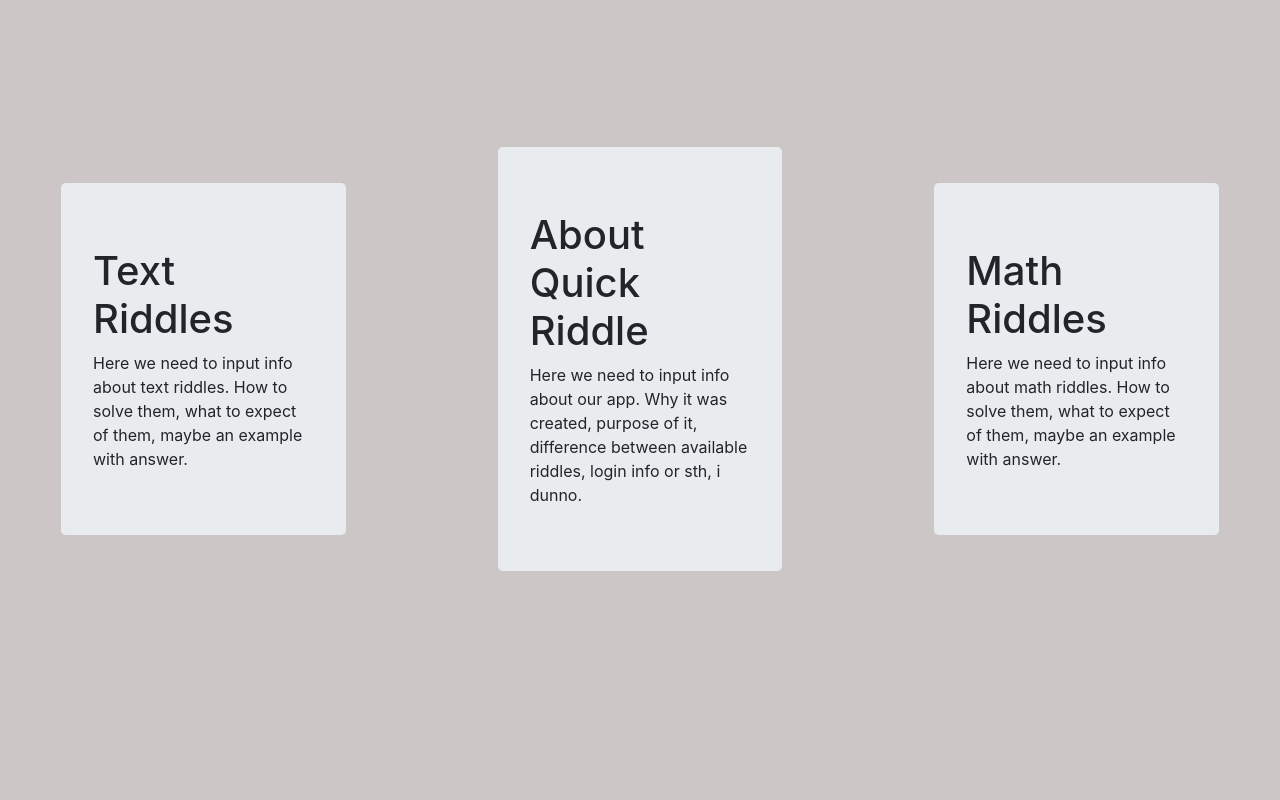
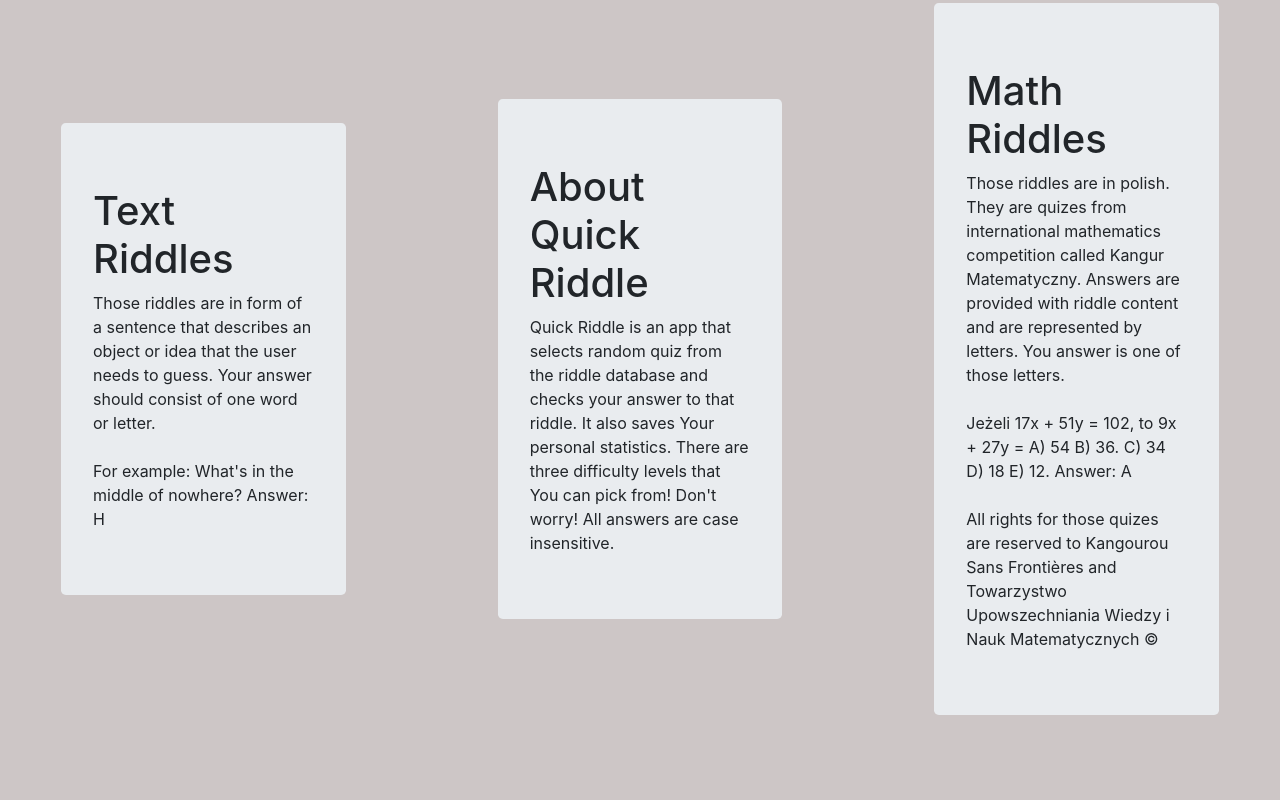
Before and after one commit to JohnnyBeet/QuickRiddle, a Flask app: page /about in a window 1280 px wide. Shown: the part 56-856 px from the top of the page. Run offline with Flask 3, Linux system fonts and the light colour scheme; some libraries are stand-ins or nearby versions.

Commit message:
Add copyright and update about page

```diff
--- a/project/routes.py
+++ b/project/routes.py
@@ -60,7 +60,11 @@ def difficulty():
     if current_user.is_authenticated:
         if request.method == 'POST':
             global category
+            global is_copyright
+            is_copyright = False
             category = request.form.get('cat_value')
+            if category == 'math_riddle':
+                is_copyright = True
             app.logger.info(f"Chosen category: {str(category)}")
         return render_template('difficulty.html')
     return redirect(url_for('login'))
@@ -77,7 +81,7 @@ def riddle():
         global random_quiz
         random_quiz = random_riddle(category=category, difficulty=difficulty)
         app.logger.info(f"Chosen riddle ID: {str(random_quiz.id)}")
-        return render_template('riddle.html', quiz_content=random_quiz.content)
+        return render_template('riddle.html', quiz_content=random_quiz.content, is_copyright=is_copyright)
     return redirect(url_for('login'))
 
 
--- a/project/static/main.css
+++ b/project/static/main.css
@@ -17,6 +17,7 @@ body {
 }
 
 .margin-jumbo {
+    min-height: 1000px;
     margin-right: 15%;
     margin-left: 15%;
     margin-bottom: 20%;
@@ -35,7 +36,7 @@ body {
     height: 200px;
     margin-right: 5%;
     margin-left: 5%;
-    margin-bottom: 20%;
+    margin-bottom: 5%;
     background-color: rgb(149, 142, 109);
 
 }
@@ -46,3 +47,9 @@ body {
    margin-left: auto;
    margin-right: auto;
 }
+
+.jumbotron {
+    min-height: 300px; /* Set a minimum height for jumbotrons /
+    display: flex; / Enable flexbox layout /
+    align-items: center; / Center the content vertically */
+  }
--- a/project/templates/about.html
+++ b/project/templates/about.html
@@ -4,19 +4,25 @@
         <div class="container col-4 d-flex justify-content-center align-items-center">
             <div class="jumbotron margin-jumbo">
                 <h1>Text Riddles</h1>
-                Here we need to input info about text riddles. How to solve them, what to expect of them, maybe an example with answer.
+                Those riddles are in form of a sentence that describes an object or idea that the user needs to guess. Your answer should consist of one word or letter. <br> <br>
+                For example: What's in the middle of nowhere? Answer: H
             </div>
         </div>
         <div class="col-4 d-flex justify-content-center align-items-center">
             <div class="jumbotron margin-jumbo">
                 <h1>About Quick Riddle</h1>
-                Here we need to input info about our app. Why it was created, purpose of it, difference between available riddles, login info or sth, i dunno.
+                Quick Riddle is an app that selects random quiz from the riddle database and checks your answer to that riddle. It also saves Your personal statistics.
+                There are three difficulty levels that You can pick from! Don't worry! All answers are case insensitive.
             </div>
         </div>
         <div class="col-4 d-flex justify-content-center align-items-center">
             <div class="jumbotron margin-jumbo">
                 <h1>Math Riddles</h1>
-                Here we need to input info about math riddles. How to solve them, what to expect of them, maybe an example with answer.
+                Those riddles are in polish. They are quizes from international mathematics competition called Kangur Matematyczny. Answers are provided with riddle content and are
+                represented by letters. You answer is one of those letters. <br>
+                <br>
+                Jeżeli 17x + 51y = 102, to 9x + 27y = A) 54 B) 36. C) 34 D) 18 E) 12. Answer: A <br> <br>
+                All rights for those quizes are reserved to Kangourou Sans Frontières and <br> Towarzystwo Upowszechniania Wiedzy i Nauk Matematycznych &copy;
             </div>
         </div>
     </div>
--- a/project/templates/riddle.html
+++ b/project/templates/riddle.html
@@ -13,4 +13,10 @@
     </div>
 </form>
 
+{% if is_copyright %}
+<div style="text-align: center; margin-top: 5%">
+    All rights for those quizes are reserved to <br> Kangourou Sans Frontières and <br> Towarzystwo Upowszechniania Wiedzy i Nauk Matematycznych &copy;
+</div>
+
+{% endif %}
 {% endblock %}
```
